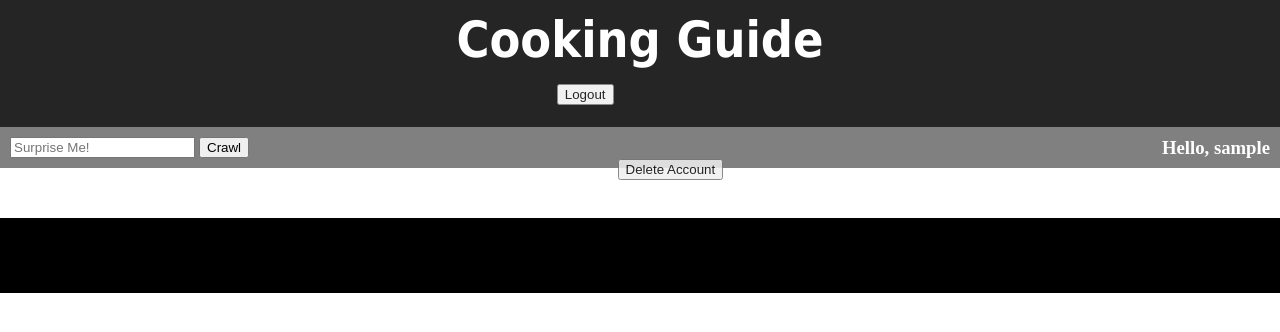
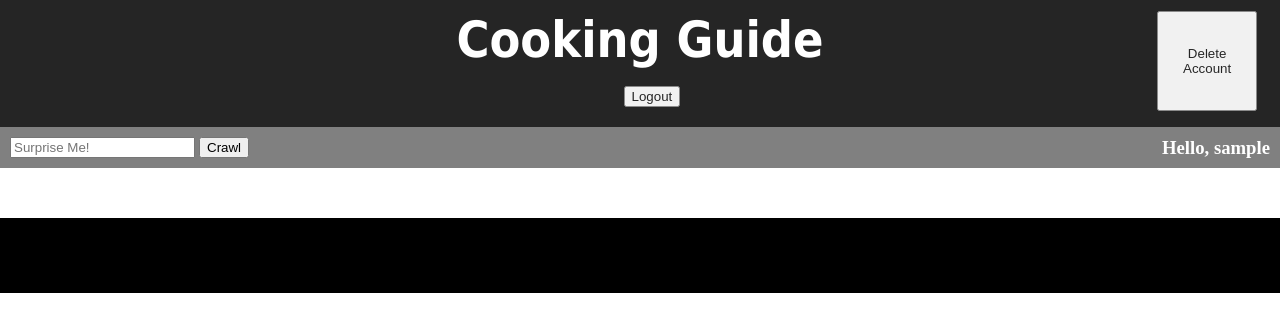
Before and after one commit to mr-pramod-98/Cooking-Guide, a Django app: template Recipe/templates/cook_guide.html in a window 1280 px wide. Shown: the top 332 px of the page. Run offline with Django 3.2, Linux system fonts and the light colour scheme; the template is opened without the code that fills it, so the values that code supplies are empty; the visitor is signed in with stand-in values (Sample User, id 1).

Commit message:
Update cook.css

```diff
--- a/Recipe/cook/static/cook/cook.css
+++ b/Recipe/cook/static/cook/cook.css
@@ -64,6 +64,12 @@
     color : white;
 }
 
+.button{
+    position : relative;
+    top : -120px;
+    left : 5%;
+}
+
 #delete button{
     border : 1px solid #808080;
     background-color : #808080;
@@ -80,3 +86,18 @@
 #delete{
     float : right;
 }
+
+#deleteAccount button{
+    position : relative;
+    top : -148px;
+    left : 42%;
+    width : 100px;
+    height : 100px;
+}
+
+#deleteAccount button:hover{
+    border-width : 0px;
+    border-radius : 5px;
+    background-color : white;
+    color : red;
+}
```
